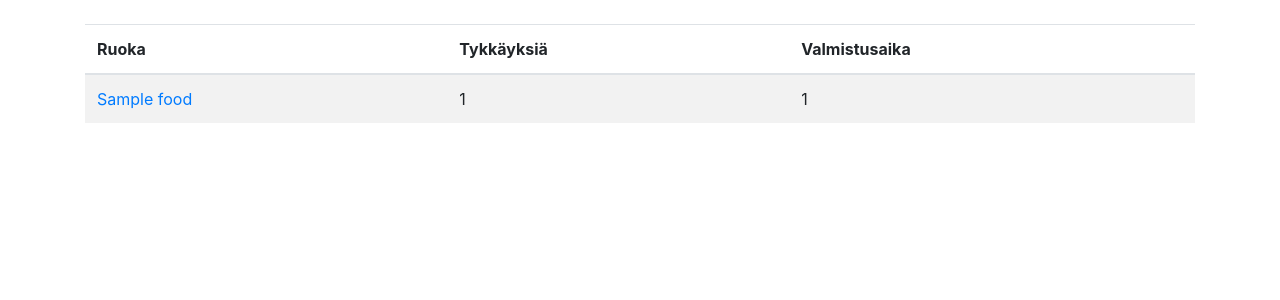
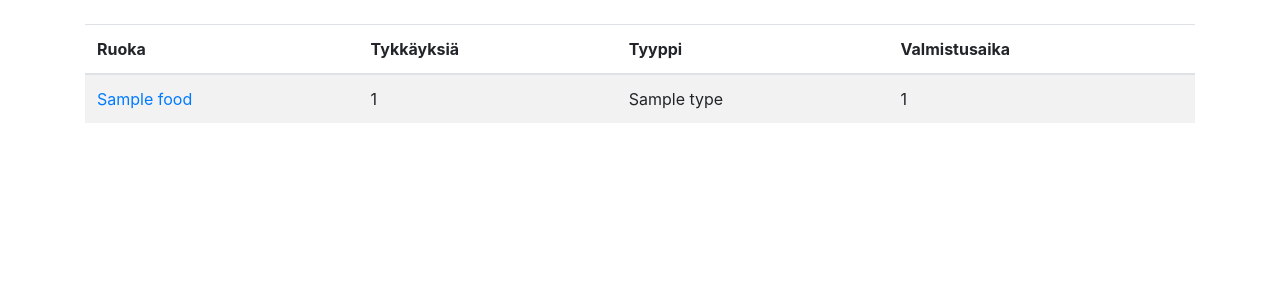
Before and after one commit to alhopasi/ruokaa, a Flask app: page /foods/ in a window 1280 px wide. Shown: the part 56-356 px from the top of the page. Run offline with Flask 2, Linux system fonts and the light colour scheme; tables that the repository leaves empty hold one stand-in row (values such as "Sample post"); some libraries are stand-ins or nearby versions.

Commit message:
food types added. sorting foods by likes

```diff
--- a/application/foods/forms.py
+++ b/application/foods/forms.py
@@ -5,7 +5,8 @@ from application.foods.models import Ingredient
 class NewFoodForm(FlaskForm):
     name = StringField("Ruoka", [validators.Length(min=3, max=20, message="Nimen tulee olla 3-20 kirjainta")])
     recipe = TextAreaField("Ohje", [validators.Length(min=10, max=4000, message="Ohjeen tulle olla vähintään 10 kirjainta")])
-    duration = SelectField("Kesto", choices = [('15','15 min'),('30','30 min'),('45','45 min'),('60','60 min')], validators = [validators.DataRequired('Please choose a duration')])
+    duration = SelectField("Kesto", choices = [('15','15 min'),('30','30 min'),('45','45 min'),('60','60 min')], validators = [validators.DataRequired('Valitse kesto')])
+    food_type = SelectField("Tyyppi", choices= [('Kala','Kala'),('Kana','Kana'),('Kasvis','Kasvis'),('Nauta','Nauta'),('Porsas','Porsas'),('riista','Riista')], validators = [validators.DataRequired('Valitse tyyppi')])
     ingredients = []
 
     ingredient = StringField("Raaka-aine")
--- a/application/foods/models.py
+++ b/application/foods/models.py
@@ -15,15 +15,17 @@ class Food(Base):
     preparing_time = db.Column(db.Integer, nullable=False)
     recipe = db.Column(db.String(5000), nullable=False)
 
+    type_id = db.Column(db.Integer, db.ForeignKey('type.id'), nullable=False)
     account_id = db.Column(db.Integer, db.ForeignKey('account.id'), nullable=False)
     ingredients = db.relationship('Ingredient', secondary=ingredients, lazy='subquery',
         backref=db.backref('foods', lazy=True))
 
-    def __init__(self, name, preparing_time, recipe, account_id):
+    def __init__(self, name, preparing_time, recipe, account_id, type_id):
         self.name = name
         self.preparing_time = preparing_time
         self.recipe = recipe
         self.account_id = account_id
+        self.type_id = type_id
 
     def getId(self):
         return self.id
@@ -115,6 +117,9 @@ class Food(Base):
                 value = "Oma tykkäys: -1"
         return value
 
+    def get_name(self):
+        return Type.query.get(self.type_id).name
+
 class Ingredient(Base):
     name = db.Column(db.String(20), nullable=False)
 
@@ -162,3 +167,20 @@ class Like(Base):
         self.value = value
         self.food_id = food_id
         self.account_id = account_id
+
+class Type(Base):
+    name = db.Column(db.String(20), nullable=False)
+
+    def __init__(self, name):
+        self.name = name
+
+    @staticmethod
+    def find_type(name):
+        type_id = Type.query.filter_by(name=name).first()
+        if not type_id:
+            food_type = Type(name)
+            db.session.add(food_type)
+            db.session.commit()
+
+            return food_type.id
+        return type_id.id
--- a/application/foods/views.py
+++ b/application/foods/views.py
@@ -2,13 +2,16 @@ from flask import render_template, request, redirect, url_for
 from flask_login import login_required, current_user
 
 from application import app, db
-from application.foods.models import Food, Ingredient, Like
+from application.foods.models import Food, Ingredient, Like, Type
 from application.foods.forms import NewFoodForm
 
 @app.route("/foods/", methods=["GET"])
 def foods_index():
     foods = Food.query.all()
-    return render_template("foods/list.html", foods=Food.query.all())
+    for f in foods:
+        f.likes = f.countLikes()
+    foods.sort(key = lambda f: f.likes, reverse = True)
+    return render_template("foods/list.html", foods=foods)
 
 
 @app.route("/foods/<food_id>/", methods=["GET"])
@@ -21,9 +24,10 @@ def food_view(food_id):
     i = f.findIngredients()
     u = f.getUser()
     r = 'none'
+    t = Type.query.get(f.type_id).name
     if current_user.is_authenticated:
         r = current_user.get_role()
-    return render_template("foods/food.html", food = f, ingredients = i, user = u, role = r)
+    return render_template("foods/food.html", food = f, ingredients = i, user = u, role = r, type = t)
 
 @app.route("/foods/edit/<food_id>/", methods=["GET"])
 def food_edit(food_id):
@@ -34,6 +38,8 @@ def food_edit(food_id):
 
     form = NewFoodForm()
     form.duration.default = f.preparing_time
+    food_type = Type.query.get(f.type_id)
+    form.food_type.default = food_type.name
     form.process()
 
     u = f.getUser()
@@ -85,7 +91,9 @@ def foods_create():
             form.ingredient.errors.append("Ruoalla tulle olla vähintään yksi raaka-aine")
         return render_template("foods/new.html", newFoodForm = form, ingredients=form.ingredients)
 
-    f = Food(form.name.data, form.duration.data, form.recipe.data, current_user.id)
+    type_id = Type.find_type(form.food_type.data)
+
+    f = Food(form.name.data, form.duration.data, form.recipe.data, current_user.id, type_id)
 
     for ingredient in form.ingredients:
         i = Ingredient.findIngredient(ingredient)
@@ -133,6 +141,8 @@ def foods_update(food_id):
     f.preparing_time = form.duration.data
     f.recipe = form.recipe.data
 
+    f.type_id = Type.find_type(form.food_type.data)
+
     f.ingredients.clear()
     for ingredient in form.ingredients:
         i = Ingredient.findIngredient(ingredient)
--- a/application/templates/foods/food.html
+++ b/application/templates/foods/food.html
@@ -26,6 +26,7 @@
             {% endif %}
             <tr><td>Tykkäykset yhteensä: {{ food.countLikes() }}</td></tr>
             <tr><td><br></td></tr>
+            <tr><td>{{ type }}</td></td></tr>
             <tr><td>{{ food.preparing_time }} minuuttia</td></td></tr>
             <tr><td><br></td></tr>
             <tr><th>Raaka-aineet</th></tr>
--- a/application/templates/foods/list.html
+++ b/application/templates/foods/list.html
@@ -7,6 +7,7 @@
         <tr>
         <th scope="col">Ruoka</th>
         <th scope="col">Tykkäyksiä</th>
+        <th scope="col">Tyyppi</th>
         <th scope="col">Valmistusaika</th>
         </tr>
     </thead>
@@ -18,7 +19,10 @@
                 {{ food.name }}</a></td>
             </td>
             <td>
-                {{ food.countLikes() }}
+                {{ food.likes }}
+            </td>
+            <td>
+                {{ food.get_name() }}
             </td>
             <td>
                 {{ food.preparing_time }}
--- a/application/templates/foods/update.html
+++ b/application/templates/foods/update.html
@@ -35,6 +35,10 @@
             <td> {{ newFoodForm.name }} </td>
         </tr>
         <tr>
+            <td> {{ newFoodForm.food_type.label }}:</td>
+            <td> {{ newFoodForm.food_type }} </td>
+        </tr>
+        <tr>
             <td> {{ newFoodForm.duration.label }}:</td>
             <td> {{ newFoodForm.duration }} </td>
         </tr>
@@ -44,7 +48,7 @@
                 Raaka-aineet:
                 {% for ingredient in ingredients %}
                 <br>{{ ingredient }} <button type="submit" name="remove_ingredient_button"
-                class="btn btn-secondary btn-sm" value= {{ ingredient }}>Poista</button>
+                    class="btn btn-secondary btn-sm" value={{ ingredient }}>Poista</button>
                 {% endfor %}
                 <br> {{ newFoodForm.ingredient }} <button type="submit" name="add_ingredient_button"
                     class="btn btn-primary">Lisää raaka-aine</button>
--- a/application/templates/index.html
+++ b/application/templates/index.html
@@ -4,6 +4,9 @@
 <h2>Ruokaa-app</h2>
 <p>
 	Viimeisin päivitys:
+	<br>24.4. Ruoat järjestetään tykkäysten mukaan
+	<br>24.4. Tyypitys lisätty ruoille
+	<br>
 	<br>23.4. Ruoka-aineiden lisäys ja muokkaus dynaamiseksi
 	<br>23.4. Admin pystyy poistamaan muiden ruokia ja muokkaamaan niiden tietoja.
 	<br>23.4. Oman profiilin poistaessa poistuu kaikki tiedot
@@ -18,7 +21,6 @@
 </p>
 <p>
 	Ei valmiina:
-	<br>Ruokien tyypitys: Kala, Kana, Kasvis, Porsas, Nauta, Riista
 	<br>Ruokalista välilehti: Arpoo ruokalistoja. Voi halutessaan valita ruokatyypin josta ruokalista arvotaan.
 	<br>Jos ruoalla -5 tykkäystä, piilotetaan se näkymästä ja arvonnasta.
 	<br>Ruokasivulle bootstrap
```
Also changed, not shown: application/templates/foods/new.html (+8 -1 lines).
